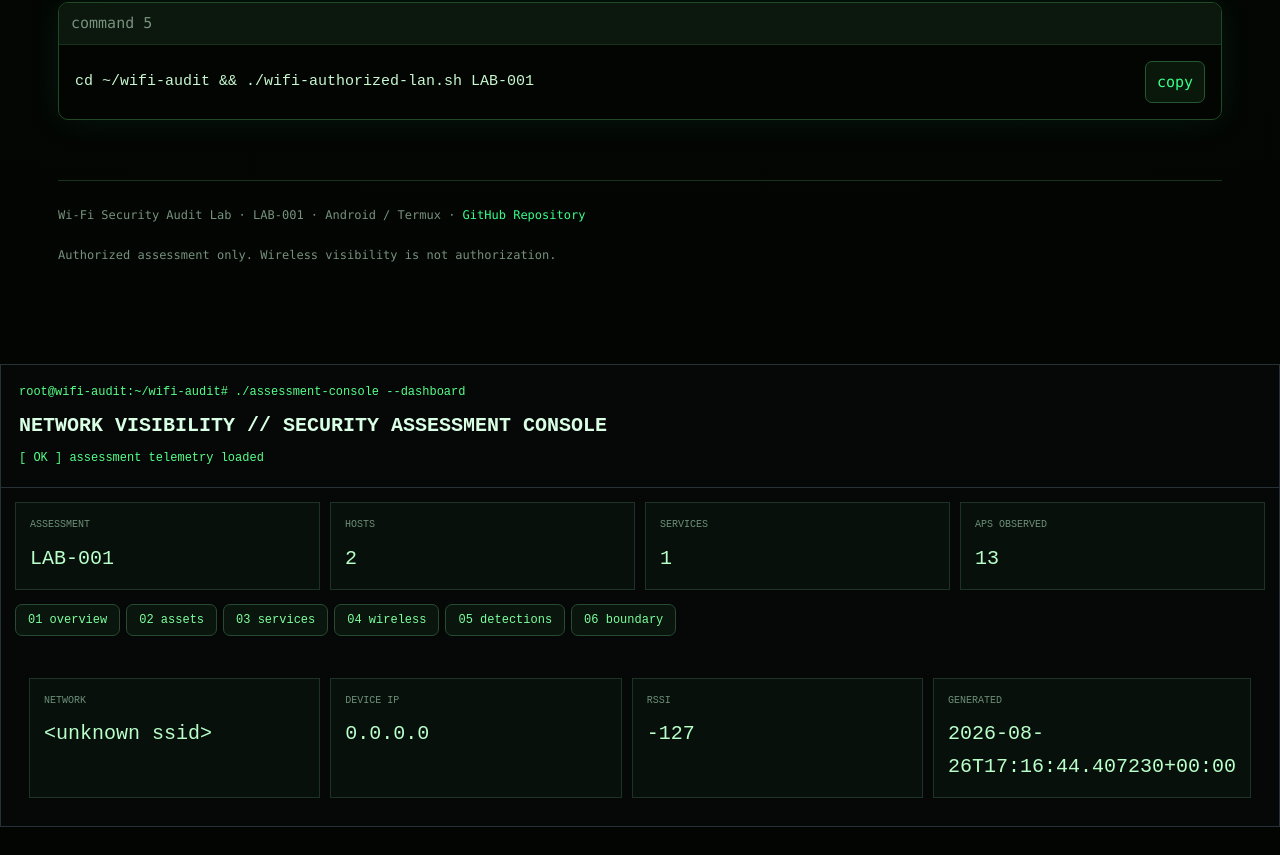
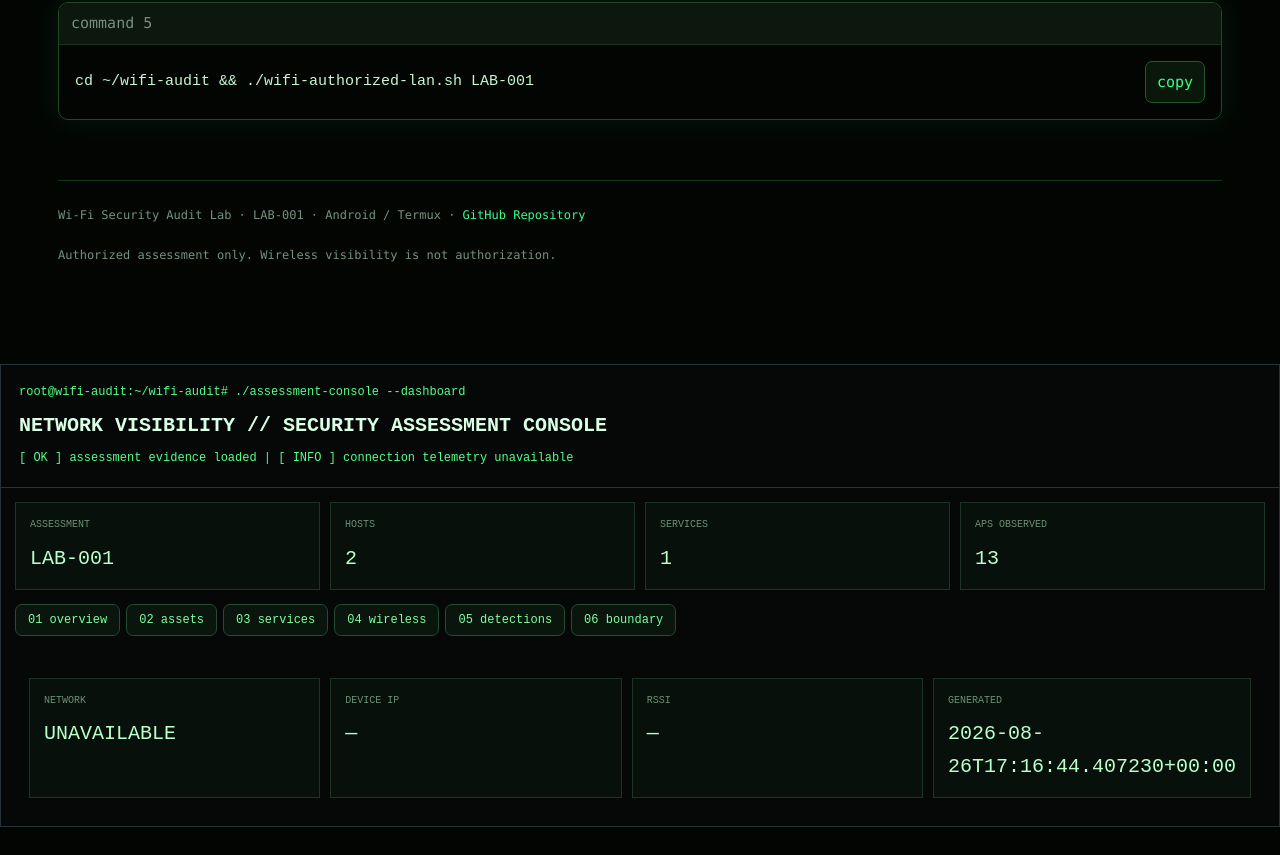
Before and after one commit to DrConfluence/wifi-security-audit-lab, a plain HTML site: page index.html in a window 1280 px wide. Shown: the part 5597-6452 px from the top of the page. Drawn offline with Linux system fonts and the light colour scheme.

Commit message:
fix: represent unavailable connection telemetry explicitly

```diff
--- a/index.html
+++ b/index.html
@@ -418,11 +418,29 @@ async function loadPhase6(){
   document.getElementById("p67hosts").textContent=a.hosts_observed??0;
   document.getElementById("p67services").textContent=sv.services_observed??0;
   document.getElementById("p67aps").textContent=w.networks_observed??0;
-  document.getElementById("p67network").textContent=n.ssid||"NOT_CONNECTED";
-  document.getElementById("p67ip").textContent=n.device_ip||"0.0.0.0";
-  document.getElementById("p67rssi").textContent=n.rssi??"—";
+
+  const telemetryAvailable =
+    d.network_status !== "telemetry_unavailable" &&
+    n.ssid &&
+    n.ssid !== "<unknown ssid>";
+
+  document.getElementById("p67network").textContent =
+    telemetryAvailable ? n.ssid : "UNAVAILABLE";
+
+  document.getElementById("p67ip").textContent =
+    telemetryAvailable && n.device_ip ? n.device_ip : "—";
+
+  document.getElementById("p67rssi").textContent =
+    telemetryAvailable && Number.isFinite(n.rssi) && n.rssi > -127
+      ? n.rssi + " dBm"
+      : "—";
+
   document.getElementById("p67generated").textContent=d.generated_at||"—";
-  document.getElementById("p67status").textContent="[ OK ] assessment telemetry loaded";
+
+  document.getElementById("p67status").textContent =
+    telemetryAvailable
+      ? "[ OK ] assessment evidence loaded"
+      : "[ OK ] assessment evidence loaded | [ INFO ] connection telemetry unavailable";
 
   p67Rows("p67assets",(a.hosts||[]).map(h=>{
    const addr=(h.addresses||[]).find(x=>x.type==="ipv4");
```
